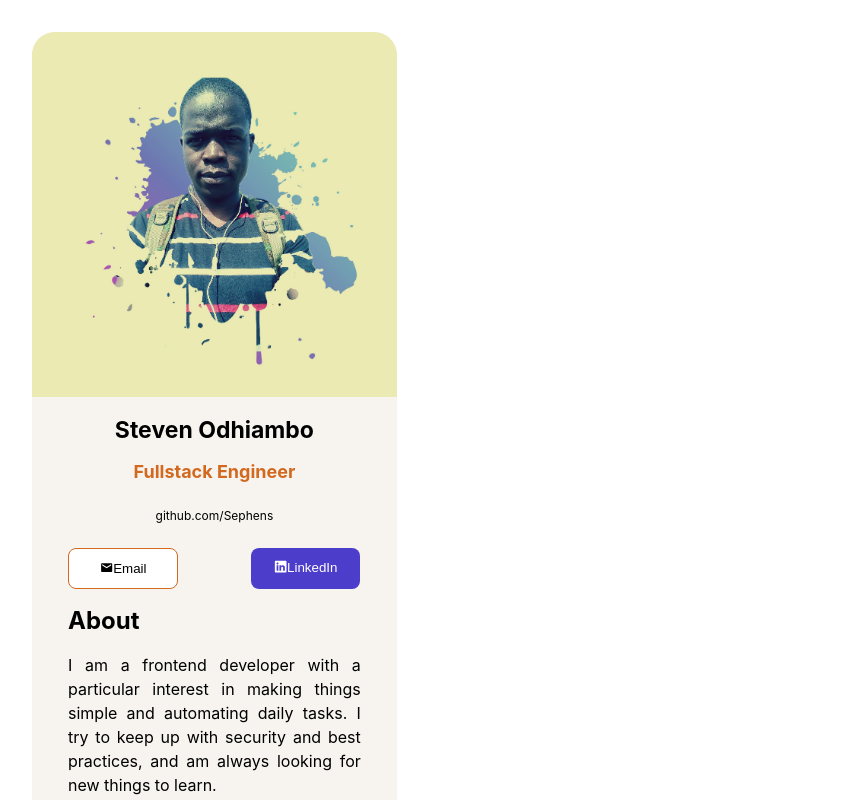
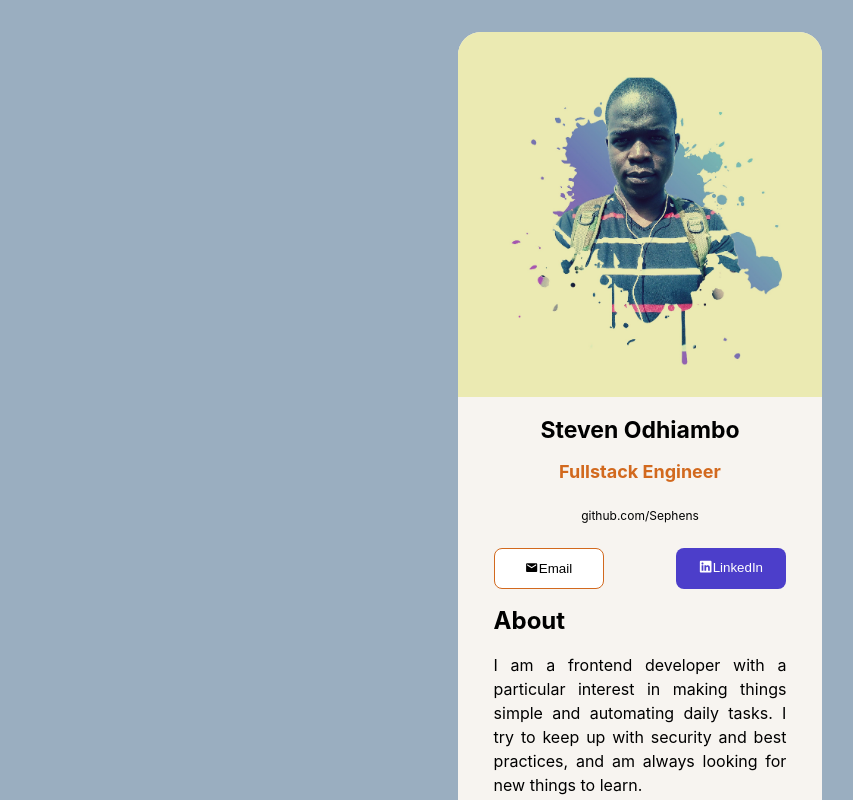
Before and after one commit to Sephens/My-Business-Digital-Card, a React (Vite) app: page / in a window 1280 px wide. Shown: the top 800 px of the page, without its empty margins (0-853 px from the left). Built offline with nearby package versions, Linux system fonts and the light colour scheme.

Commit message:
more flesh

```diff
--- a/index.html
+++ b/index.html
@@ -2,7 +2,7 @@
 <html lang="en">
   <head>
     <meta charset="UTF-8" />
-    <link rel="icon" type="image/svg+xml" href="/vite.svg" />
+    <link rel="icon" type="image/svg+xml" href="/src//assets/icon.png" />
     <meta name="viewport" content="width=device-width, initial-scale=1.0" />
     <title>Steven | Odhiambo</title>
   </head>
--- a/src/App.css
+++ b/src/App.css
@@ -1,43 +1,10 @@
 #root {
   max-width: 1280px;
   margin: 0 auto;
+  display: flex;
+  justify-content: center;
   padding: 2rem;
   text-align: center;
-}
-
-.logo {
-  height: 6em;
-  padding: 1.5em;
-  will-change: filter;
-}
-.logo:hover {
-  filter: drop-shadow(0 0 2em #646cffaa);
-}
-.logo.react:hover {
-  filter: drop-shadow(0 0 2em #61dafbaa);
-}
-
-@keyframes logo-spin {
-  from {
-    transform: rotate(0deg);
-  }
-  to {
-    transform: rotate(360deg);
-  }
-}
-
-@media (prefers-reduced-motion: no-preference) {
-  a:nth-of-type(2) .logo {
-    animation: logo-spin infinite 20s linear;
-  }
-}
-
-.card {
-  padding: 2em;
-}
-
-.read-the-docs {
-  color: #888;
 }
 
 .App{
--- a/src/index.css
+++ b/src/index.css
@@ -16,10 +16,12 @@
 }
 
 body {
-  margin: 0;
-  display: flex;
+  background-color: rgb(154, 174, 192);
+  margin: 0 auto;
   justify-content: center;
   align-items: center;
+  display: flex;
+  flex-direction: column;
 
 }
 
```
Also changed, not shown: src/assets/icon.png (added).
